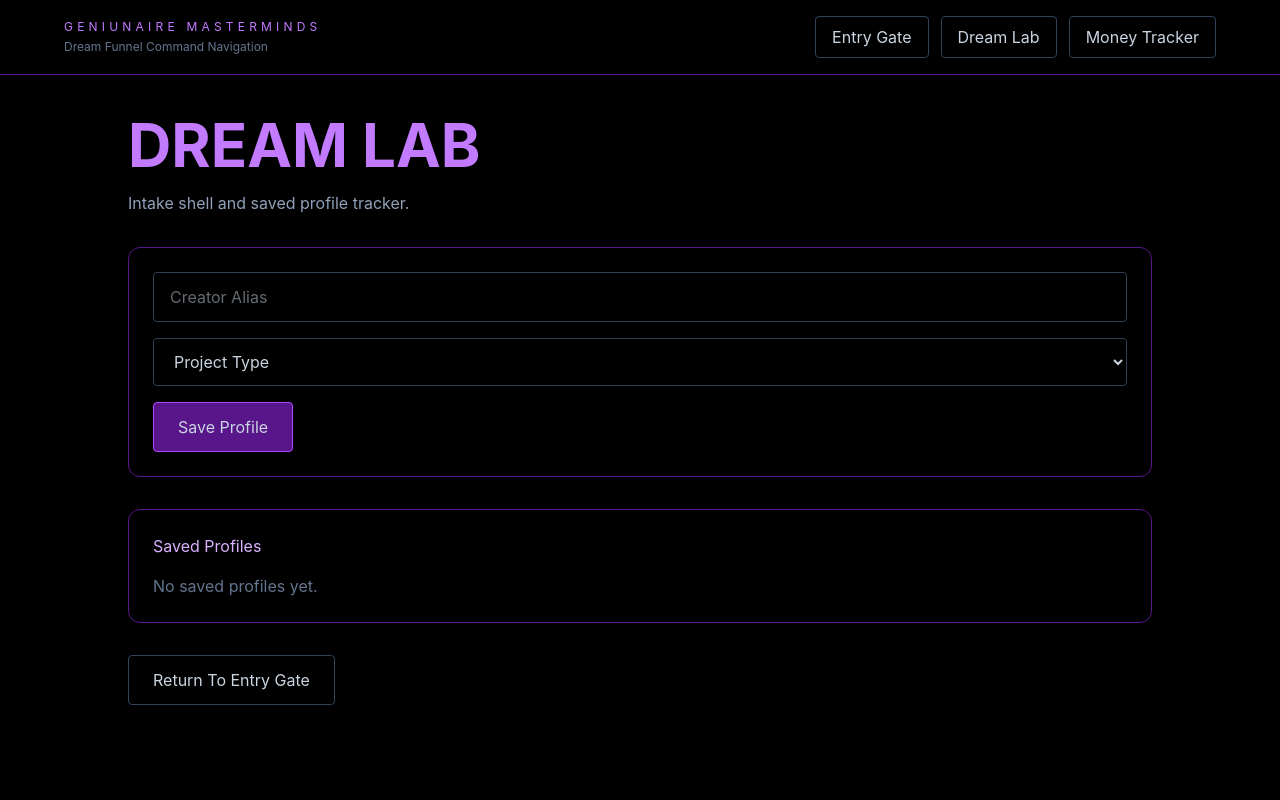
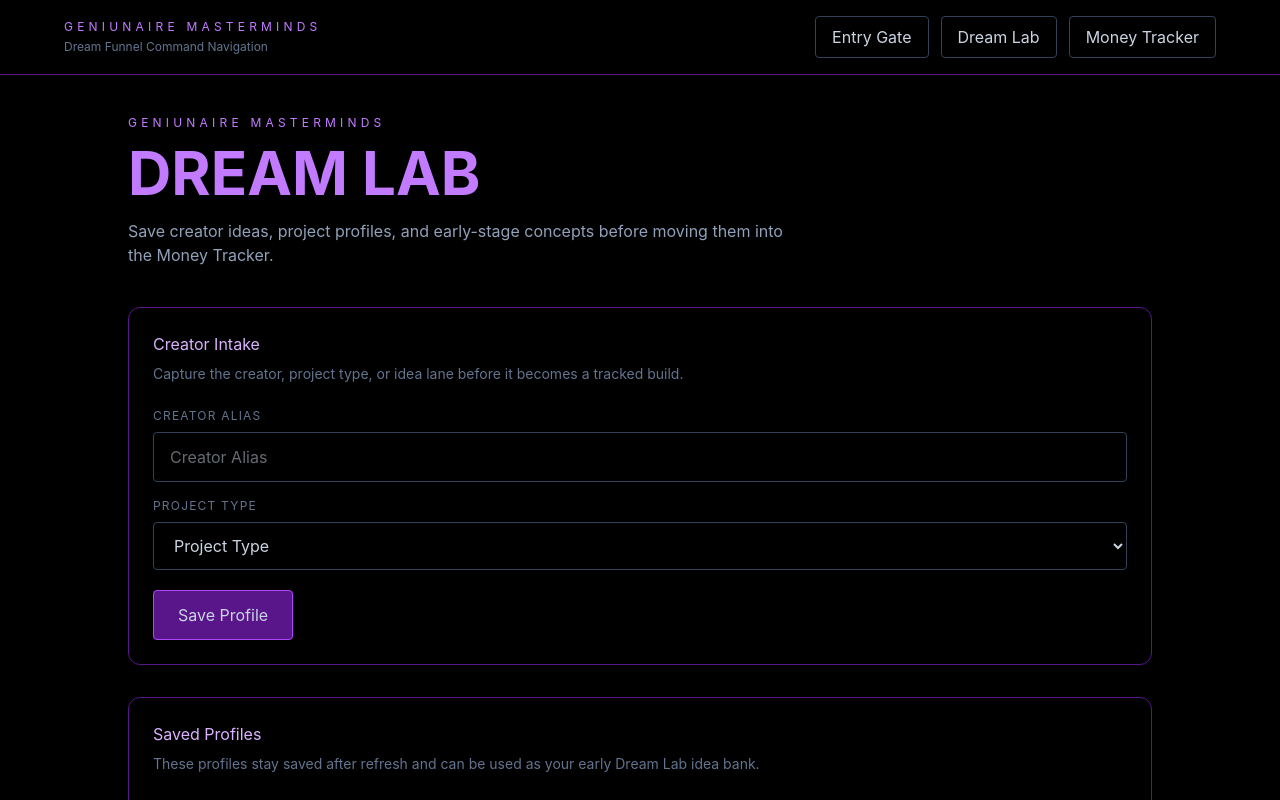
Before and after one commit to chocolateskyys-tech/geniunaire-masterminds, a React (Vite) app: page / in a window 1280 px wide. Both pictures are taken after a click on the button "ENTER DREAM LAB". Shown: the top 800 px of the page. Built offline with nearby package versions, Linux system fonts and the light colour scheme.

Commit message:
Stage 13B Polish Dream Lab layout

```diff
--- a/src/components/DreamLab/DreamLab.jsx
+++ b/src/components/DreamLab/DreamLab.jsx
@@ -45,15 +45,30 @@ function DreamLab({ onReturn }) {
   return (
   <main className="min-h-screen bg-black text-slate-300 px-6 py-10">
     <section className="max-w-5xl mx-auto">
+      <div className="mb-10">
+        <p className="text-xs text-purple-400 tracking-[0.35em] uppercase mb-3">
+          Geniunaire MasterMinds
+        </p>
+
         <h1 className="text-6xl font-bold text-purple-400 mb-4">
           DREAM LAB
         </h1>
 
-        <p className="text-slate-400 mb-8">
-          Intake shell and saved profile tracker.
+        <p className="text-slate-400 max-w-2xl">
+          Save creator ideas, project profiles, and early-stage concepts before moving them into the Money Tracker.
+        </p>
+      </div>
+
+      <form onSubmit={addProfile} className="border border-purple-900 rounded-xl p-6 mb-8 bg-black/40">
+        <h2 className="text-purple-300 mb-2">Creator Intake</h2>
+
+        <p className="text-slate-500 text-sm mb-6">
+          Capture the creator, project type, or idea lane before it becomes a tracked build.
         </p>
 
-        <form onSubmit={addProfile} className="border border-purple-900 rounded-xl p-6 mb-8">
+        <label className="block text-xs uppercase tracking-widest text-slate-500 mb-2">
+          Creator Alias
+        </label>
         <input
           value={alias}
           onChange={(event) => setAlias(event.target.value)}
@@ -61,10 +76,13 @@ function DreamLab({ onReturn }) {
           className="w-full mb-4 bg-black border border-slate-700 px-4 py-3 rounded"
         />
 
+        <label className="block text-xs uppercase tracking-widest text-slate-500 mb-2">
+          Project Type
+        </label>
         <select
           value={type}
           onChange={(event) => setType(event.target.value)}
-            className="w-full mb-4 bg-black border border-slate-700 px-4 py-3 rounded"
+          className="w-full mb-5 bg-black border border-slate-700 px-4 py-3 rounded"
         >
           <option value="">Project Type</option>
           <option value="Website">Website</option>
@@ -79,22 +97,33 @@ function DreamLab({ onReturn }) {
         </button>
       </form>
 
-        <div className="border border-purple-900 rounded-xl p-6 mb-8">
-          <h2 className="text-purple-300 mb-4">Saved Profiles</h2>
+      <div className="border border-purple-900 rounded-xl p-6 mb-8 bg-black/40">
+        <h2 className="text-purple-300 mb-2">Saved Profiles</h2>
+
+        <p className="text-slate-500 text-sm mb-6">
+          These profiles stay saved after refresh and can be used as your early Dream Lab idea bank.
+        </p>
 
         {saved.length === 0 && (
           <p className="text-slate-500">No saved profiles yet.</p>
         )}
 
         {saved.map((profile) => (
-            <div key={profile.id} className="border border-slate-800 rounded p-4 mb-3">
-              <p>Alias: {profile.alias}</p>
-              <p>Project: {profile.type}</p>
+          <div key={profile.id} className="border border-slate-800 rounded-xl p-5 mb-4">
+            <p className="text-xs uppercase tracking-widest text-slate-500 mb-2">
+              Creator Alias
+            </p>
+            <p className="text-slate-200 mb-4">{profile.alias}</p>
+
+            <p className="text-xs uppercase tracking-widest text-slate-500 mb-2">
+              Project Type
+            </p>
+            <p className="text-purple-300 mb-4">{profile.type}</p>
 
             <button
               type="button"
               onClick={() => deleteProfile(profile.id)}
-                className="mt-3 px-4 py-2 border border-red-900 text-red-300 rounded"
+              className="px-4 py-2 border border-red-900 text-red-300 rounded hover:bg-red-950"
             >
               Delete Profile
             </button>
@@ -105,7 +134,7 @@ function DreamLab({ onReturn }) {
           <button
             type="button"
             onClick={clearProfiles}
-              className="mt-4 px-6 py-3 border border-red-900 text-red-300 rounded"
+            className="mt-4 px-6 py-3 border border-red-900 text-red-300 rounded hover:bg-red-950"
           >
             Clear Saved Profiles
           </button>
```
Lines whose indentation alone changed are shown as unchanged.
